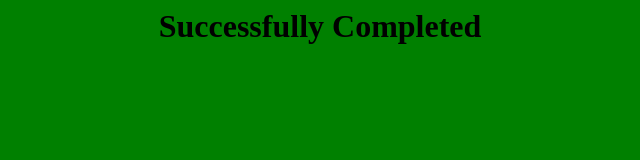
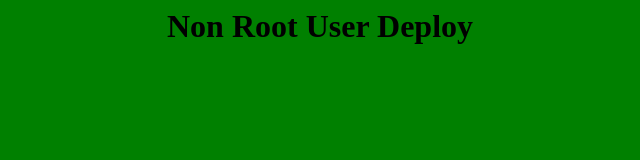
Before and after one commit to m8ndevops/cicd, a plain HTML site: page index.html in a window 1280 px wide. Shown: the whole page, without its empty margins (320-960 px from the left). Drawn offline with Linux system fonts and the light colour scheme.

Commit message:
Blue/Green:V1

```diff
--- a/index.html
+++ b/index.html
@@ -1,7 +1,7 @@
 <html>
 <body bgcolor="green">
 <center>
-<h1> Successfully Completed </h1>
+<h1> Non Root User Deploy </h1>
 </center>
 </body>
 </html>
```
